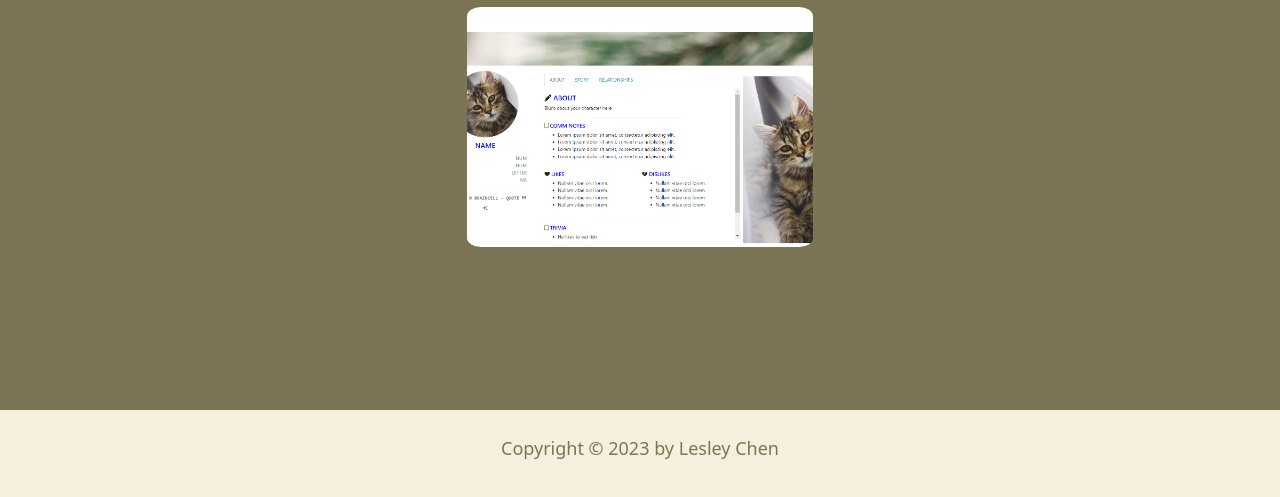
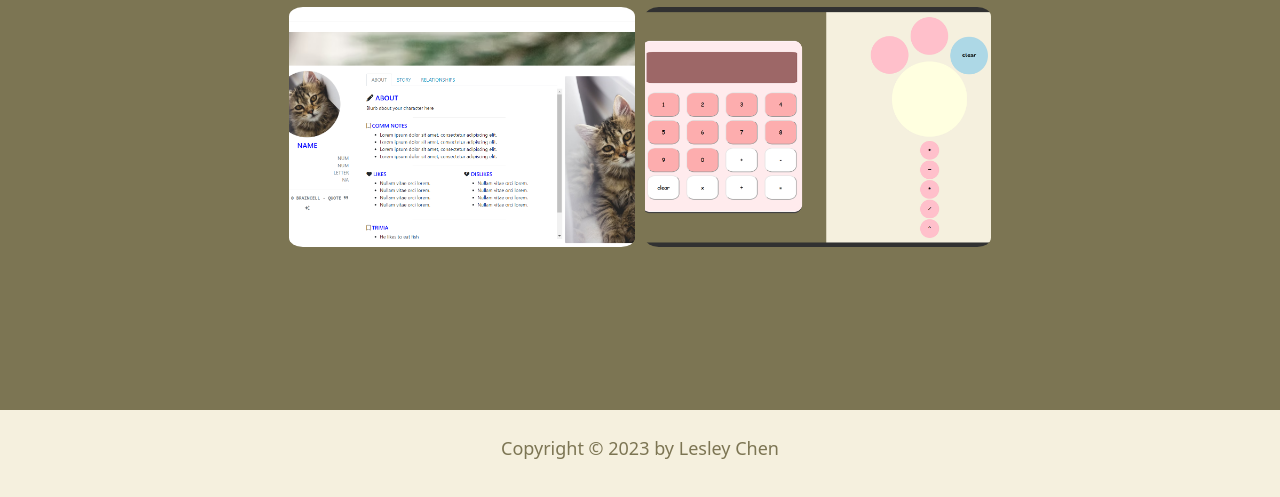
Before and after one commit to lchen456/lchen456.github.io, a plain HTML site: page index.html in a window 1280 px wide. Shown: the part 1265-1762 px from the top of the page. Drawn offline with nearby package versions, Linux system fonts and the light colour scheme.

Commit message:
add calc to home

```diff
--- a/index.html
+++ b/index.html
@@ -47,6 +47,7 @@
             <h3>Projects</h3>
             <!--PROJECTS-->
 
+            <!--row 1-->
             <div class= "container_fluid project_show">
                 <!--Project1-->
                 <div class="box_img col-4" id="box1">
@@ -64,10 +65,16 @@
                 </div>
             </div>
 
+            <!--row 2-->
             <div class= "container_fluid project_show">
                 <!--Project4-->
                 <div class="box_img col-4" id="box4">
                     <a href="profilecodes.html" class="text"><p>Custom Profile Codes</p></a>
+                </div>
+
+                <!--Project5-->
+                <div class="box_img col-4" id="box5">
+                    <a href="calculator.html" class="text"><p>Calculator</p></a>
                 </div>
 
             </div>
--- a/style.css
+++ b/style.css
@@ -189,6 +189,10 @@ h3{
 #box4{
     background-image: url(profilecode.PNG);
 }
+#box5{
+    background-image: url(calculator.png);
+}
+
 
 .text{
     color: #F5F0DE;
```
Also changed, not shown: calculator.png (added).
